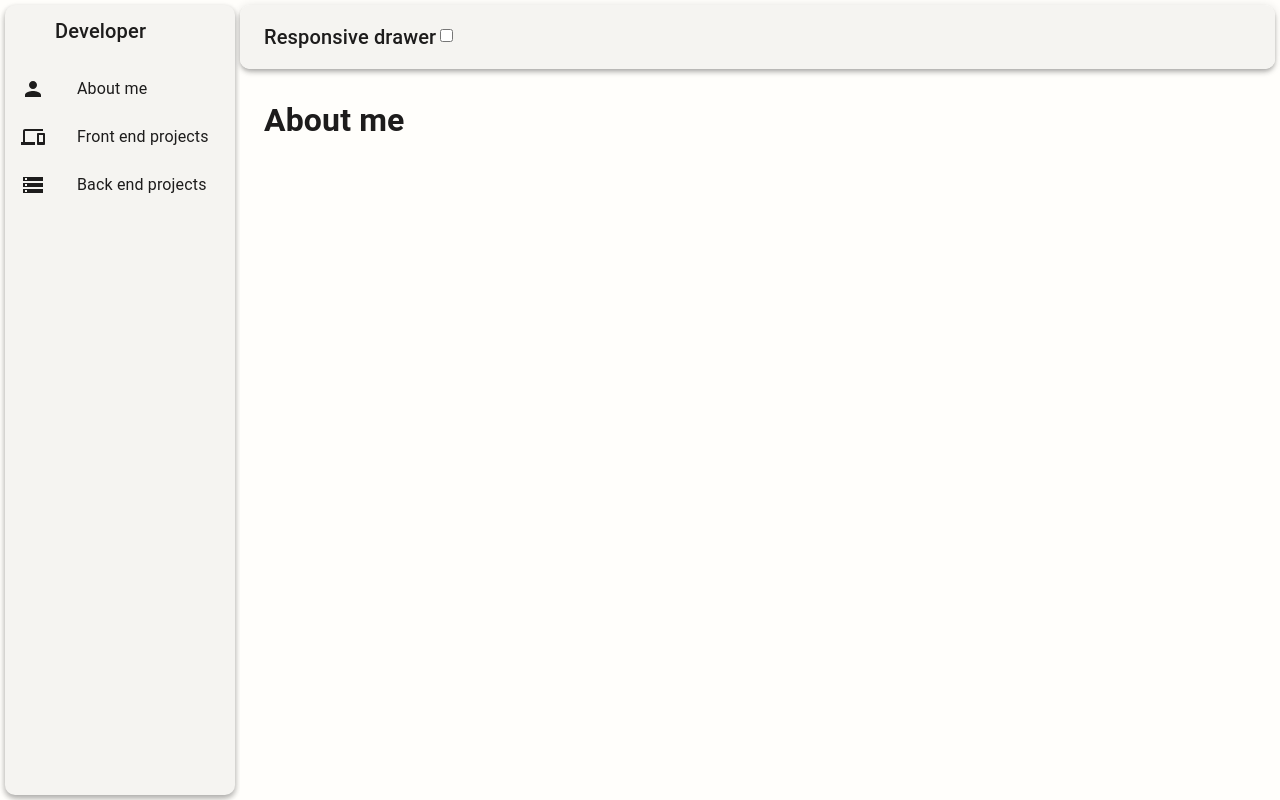
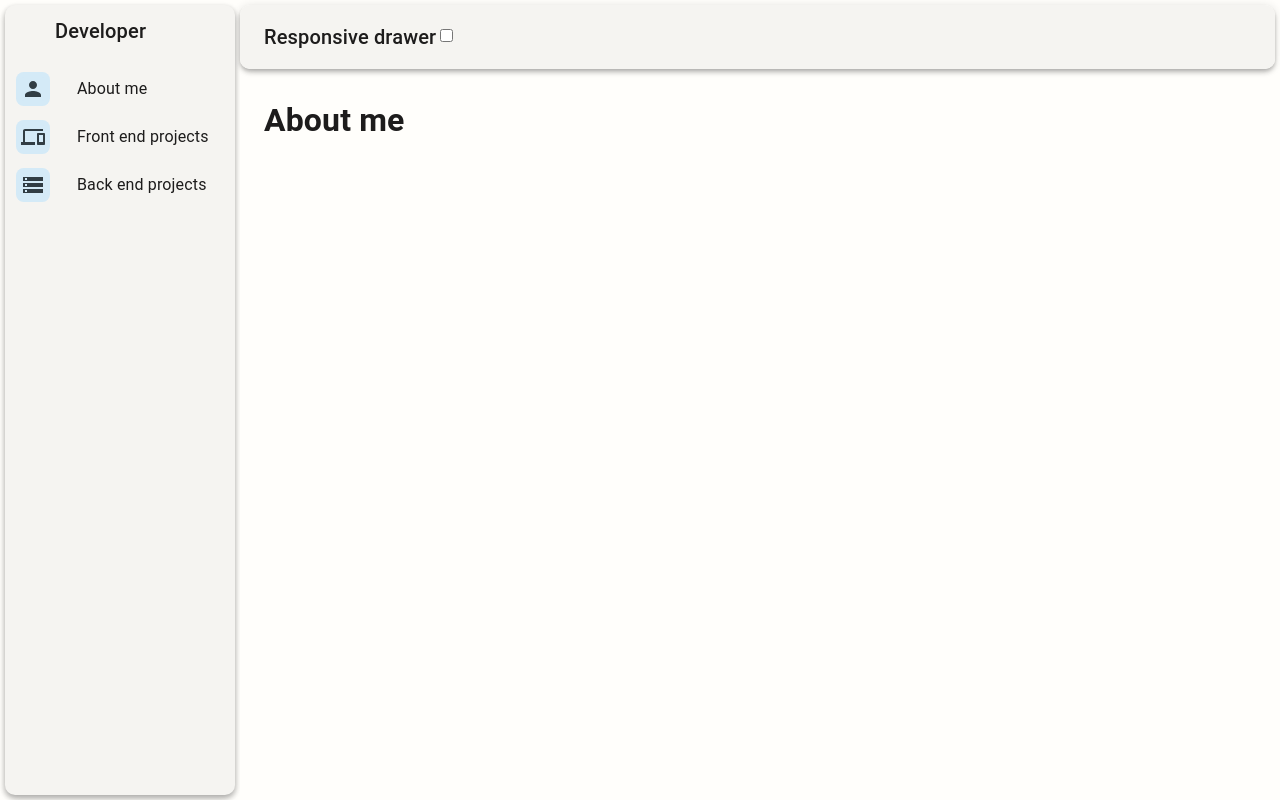
Before and after one commit to fernandoG494/dev-portfolio-v2, a React (Vite) app: page / in a window 1280 px wide. Built offline with nearby package versions, Linux system fonts and the light colour scheme.

Commit message:
Class of every icon fixed

```diff
--- a/src/components/IconSelector.tsx
+++ b/src/components/IconSelector.tsx
@@ -13,11 +13,21 @@ const IconSelector = ({ title }: ISection) => {
 
   switch (title) {
     case "About me":
-      return <PersonIcon className={`Icon-color ${themeType}`} />;
+      return (
+        <PersonIcon className={`Icon-color ${themeType} ${true && "active"}`} />
+      );
     case "Front end projects":
-      return <PhonelinkIcon className={`Icon-color ${themeType}`} />;
+      return (
+        <PhonelinkIcon
+          className={`Icon-color ${themeType} ${true && "active"}`}
+        />
+      );
     case "Back end projects":
-      return <StorageIcon className={`Icon-color ${themeType}`} />;
+      return (
+        <StorageIcon
+          className={`Icon-color ${themeType} ${true && "active"}`}
+        />
+      );
   }
 };
 
--- a/src/styles/components/IconSelector.scss
+++ b/src/styles/components/IconSelector.scss
@@ -3,9 +3,19 @@
 
 .Icon-color {
   &.light {
-    fill: $light-text-100;
+    fill: $light-text-200;
+    &.active {
+      background-color: $light-primary-100;
+      border-radius: 3px;
+      box-shadow: 0 0 0 5px $light-primary-100;
+    }
   }
   &.dark {
-    fill: $dark-text-100;
+    fill: $dark-text-200;
+    &.active {
+      background-color: $dark-primary-300;
+      border-radius: 3px;
+      box-shadow: 0 0 0 5px $dark-primary-300;
+    }
   }
 }
```
